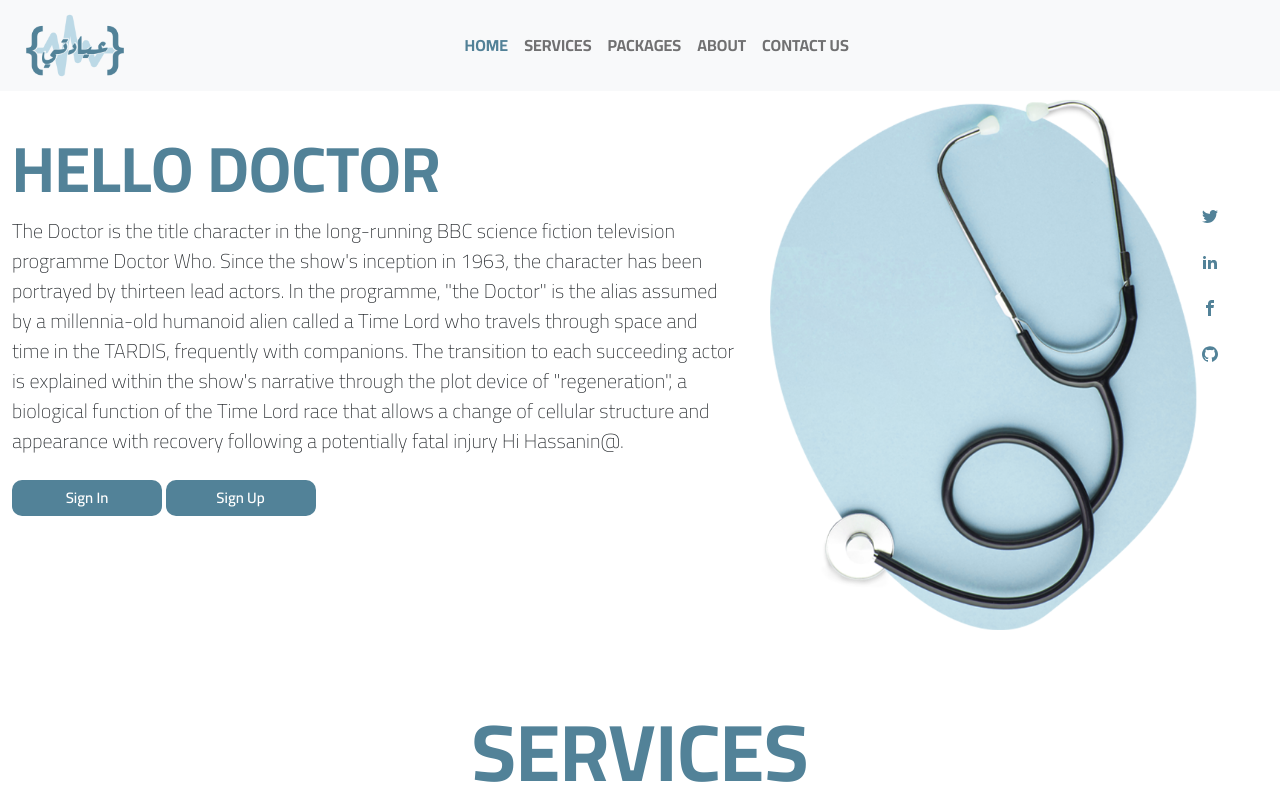
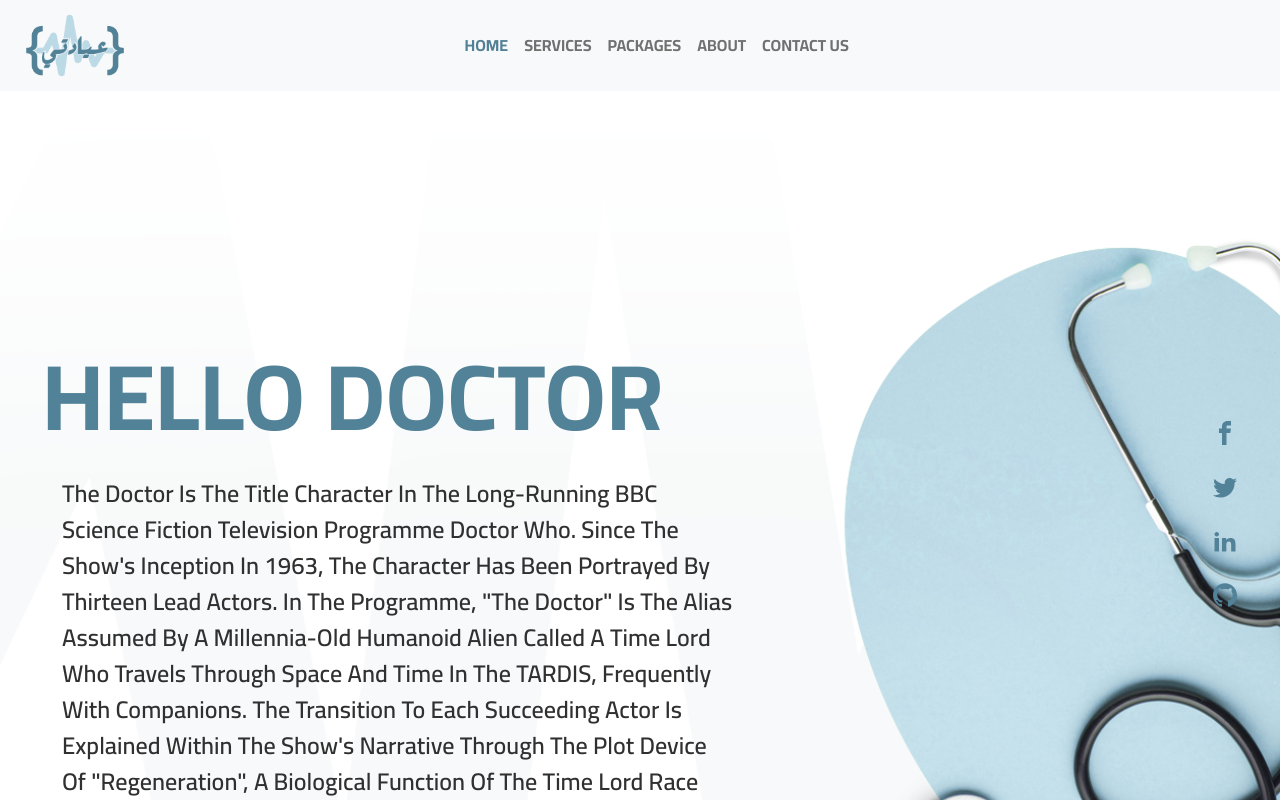
Before and after one commit to a-hassanein/Clinic-System, a React (Create React App) app: page / in a window 1280 px wide. Shown: the top 800 px of the page. Built offline with nearby package versions, Linux system fonts and the light colour scheme.

Commit message:
Edait Home

```diff
--- a/src/App.css
+++ b/src/App.css
@@ -6,6 +6,7 @@ body{
 :root{
   --first_color:#528298;
   --second_color:#BCD9E6;
+  --third_color:#3f6577;
   --light_color:#ffffff;
   --dark_color:#303030;
   --font_family:'Cairo', sans-serif;
--- a/src/Components/Home.js
+++ b/src/Components/Home.js
@@ -1,3 +1,4 @@
+import '../Style/Home.css';
 import {
   ImFacebook,
   ImTwitter,
@@ -11,89 +12,58 @@ import Packages from "./Packages";
 const Home = () => {
   return (
     <>
-      <div className="container-xxl" >
+    <section className="banner">
+      <div className="container-fluid" >
         <div className="row">
-          <div className="col-md-6 col-lg-7 col-sm-12 col-xs-12">
-            <div><h1 style={{ color: "var(--first_color)", fontFamily: "var(--font_family)", fontWeight: "bold" , fontSize:"4em" }}>Hello Doctor</h1></div>
-            <div className="d-flex .justify-content-center" style={{ fontFamily: "var(--font_family)" , fontSize:"1.25em" }}>
-              The Doctor is the title character in the long-running BBC science fiction television programme Doctor Who.
+          <div className="col-md-7 col-lg-7 col-sm-12 col-xs-12">
+            <div><h1 >Hello Doctor</h1></div>
+            <div>
+              <p>The Doctor is the title character in the long-running BBC science fiction television programme Doctor Who.
               Since the show's inception in 1963, the character has been portrayed by thirteen lead actors.
               In the programme, "the Doctor" is the alias assumed by a millennia-old humanoid alien called a Time Lord
               who travels through space and time in the TARDIS, frequently with companions.
               The transition to each succeeding actor is explained within the show's narrative through the plot device of "regeneration",
               a biological function of the Time Lord race that allows a change of cellular structure and appearance with recovery following
-              a potentially fatal injury Hi Hassanin@.
+              a potentially fatal injury Hi Hassanin@.</p>
             </div>
             <br />
             <div>
-              <Link to='/login'>
-                <button className='btn'  id="btn_services" style={{width:"150px"}} >Sign In</button>
+              <Link to='/login' class="btn ml-lg-auto" id="signinID">
+              SignIn
               </Link>
 
               <span> </span>
-              <Link to='signup'>
-              <button className='btn'id="btn_services" style={{width:"150px"}}  >Sign Up</button>
-
+              <Link to='signup'className="btn ml-lg-auto" id="signupID" >
+              SignUp
               </Link>
             </div>
           </div>
-            <div className="col-lg-4 col-md-5 col-sm-0 col-xs-0"><img className="d-none d-lg-block" src={require('../Images/Home_img.png')} alt='...img' width={'450px'} /></div>
+            {/* <div className="col-lg-4 col-md-5 col-sm-0 col-xs-0"><img className="d-none d-lg-block" src={require('../Images/Home_img.png')} alt='...img' width={'450px'} /></div> */}
 
-
-
-        <div className='col-1' style={{marginTop:"100px"}}>
-            <div className="d-none d-lg-block">
-
-              <a
-                href="https://twitter.com/?logout=1639488448834"
-                className="btn btn-floating m-1"
-              >
-                <i style={{color:'var(--first_color)' }} >
-
-                  <ImTwitter />
-                </i>
-              </a>
-              <a
-                href="https://www.linkedin.com/feed/"
-                className="btn  btn-floating m-1"
-              >
-                    <i style={{color:'var(--first_color)'}}>
-                  <ImLinkedin2 />
-                </i>
-              </a>
-              <a
-                href="https://www.facebook.com/profile.php?id=100035313377270"
-                className="btn  btn-floating m-1"
-              >
-               <i style={{color:'var(--first_color)'}}>
-                  <ImFacebook />
-                </i>
-              </a>
-
-              <a
-                href="https://github.com/Ahmedxd199/"
-                className="btn btn-floating m-1"
-              >
-              <i style={{color:'var(--first_color)'}}>
-                  <ImGithub />
-                </i>
-              </a>
+            <div className="col-lg-4 col-md-4"></div>
+            <div className="col-md-1 col-lg-1 col-sm-0 col-xs-0">
+            <ul className='social text-rirht'>
+              <li><Link to='signup' ><i><ImFacebook></ImFacebook></i></Link></li>
+              <li><Link to='signup'><i><ImTwitter></ImTwitter></i></Link></li>
+              <li><Link to='signup' ><i><ImLinkedin2></ImLinkedin2></i></Link></li>
+              <li><Link to='signup' ><i><ImGithub></ImGithub></i></Link></li>
+          </ul>
+          </div>
+        </div>
 
 
 
 
-            </div>
-
-
-          </div>
-        </div>
-
-        <Services />
-        <Packages/>
-
 
 
       </div>
+    </section>
+    <section>
+    <Services />
+    </section>
+    <section>
+    <Packages/>
+    </section>
 
     </>
   );
--- /dev/null
+++ b/src/Style/Home.css
@@ -0,0 +1,136 @@
+.banner{
+    position: relative;
+    background: url(../Images/banner.png);
+    min-height: 100vh;
+    background-size: cover;
+    background-position: center;
+    padding: 250px 0 200px;
+}
+
+.banner h1 {
+    margin: 0px;
+    padding: 0px;
+    font-weight: bold;
+    font-size: 5.8em;
+    font-weight: bold;
+    color: var(--first_color);
+    text-transform: uppercase;
+    margin-left:30px;
+}
+
+.banner p{
+    margin: 1em 0 0;
+    padding: 0px;
+    font-size: 1.5em;
+    font-weight: 600;
+    line-height: 1.5em;
+    color: var(--dark_color);
+    text-transform: capitalize;
+    text-rendering: geometricPrecision;
+    margin-left:50px;
+}
+
+#signinID{
+    display: inline-block;
+    margin: 1em 0 0;
+    background-color: var(--first_color);
+    color: #fff;
+    text-transform: uppercase;
+    border: none;
+    font-weight: 600;
+    padding: 15px 15px;
+    width: 250px;
+    font-size: 1.6em;
+    border-radius: 10px;
+    margin-left:50px;
+}
+
+#signinID:hover{
+    color: var(--light_color);
+    background-color: var(--third_color);
+}
+
+#signupID{
+    display: inline-block;
+    margin: 1em 0 0;
+    background-color: var(--first_color);
+    color: var(--light_color);
+    text-transform: uppercase;
+    border: none;
+    font-weight: 600;
+    padding: 15px 15px;
+    width: 250px;
+    font-size: 1.6em;
+    border-radius: 10px;
+    margin-left:10px;
+}
+
+#signupID:hover{
+    color: var(--light_color);
+    background-color: var(--third_color);
+}
+
+.social{
+    position: absolute;
+    top: 50%;
+    transform: translateY(-50%);
+    display: flex;
+    justify-content: center;
+    margin-right: auto;
+    margin-left: auto;
+    flex-direction: column;
+    margin-top: -130px;
+}
+
+.social li{
+    list-style: none;
+}
+
+.social li i {
+    display: inline-block;
+    margin: 15px 0;
+    transform: scale(1.5);
+    color:var(--first_color);
+
+
+}
+
+.social li i:hover {
+    color:var(--second_color)
+}
+
+@media (max-width: 1200px){
+    .banner{
+        padding: 200px 0;
+    }
+    .banner h1{
+        font-size: 4em;
+        margin-left:0px;
+    }
+    .banner p{
+        font-size: 1.0em;
+        margin-left:0px;
+    }
+
+    #signinID{
+        width: 150px;
+        font-size: 1em;
+        margin-left:0px;
+    }
+
+    #signupID{
+        width: 150px;
+        font-size: 1em;
+        margin-left:0px;
+    }
+
+}
+
+@media (max-width: 719px){
+    .banner{
+        background: url(../Images/banner2.png);
+    }
+    .social{
+        display: none;
+    }
+}
```
Also changed, not shown: src/Images/banner.png, src/Images/banner2.png (added).
